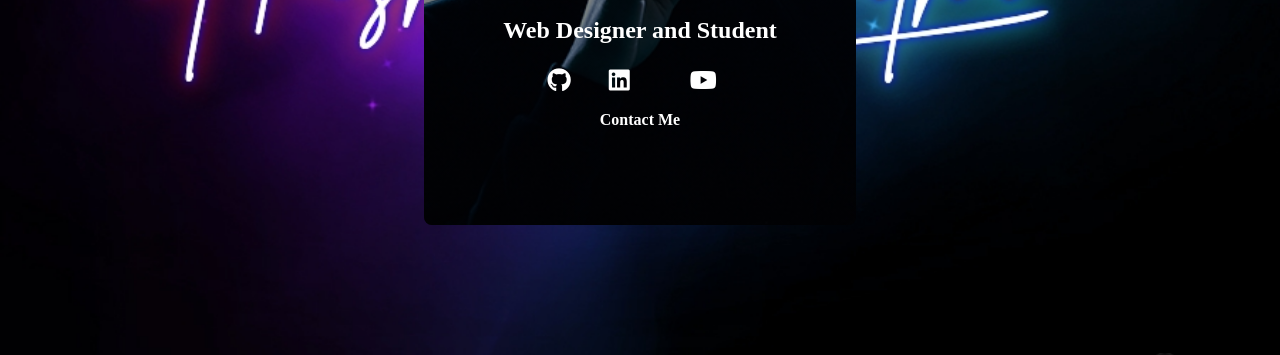
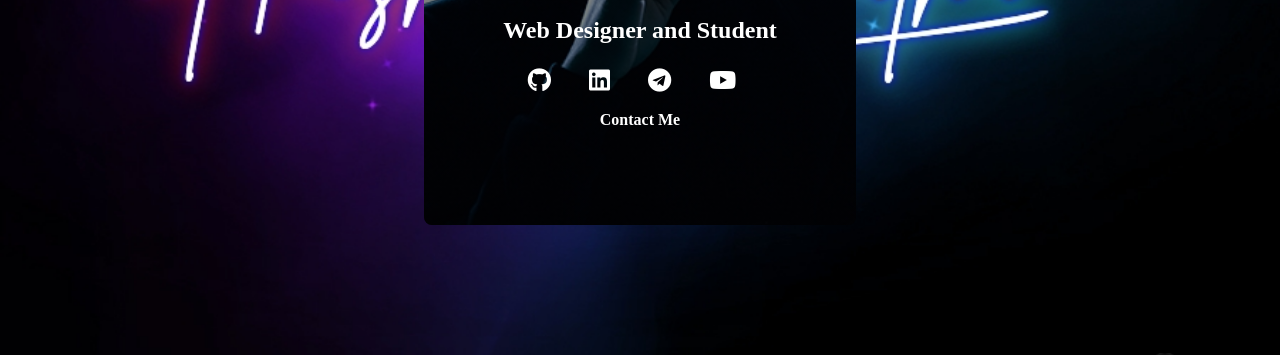
Before and after one commit to HashanDimuthu/DimuthuHashan, a plain HTML site: page index.html in a window 1280 px wide. Shown: the part 445-800 px from the top of the page. Drawn offline with Linux system fonts and the light colour scheme; a web font is replaced by a local one.

Commit message:
Update index.html

```diff
--- a/index.html
+++ b/index.html
@@ -23,7 +23,7 @@
             <div class="link">
                <a href="https://github.com/HashanDimuthu" class="fab fa-github" target="_blank"></a>
                <a href="https://www.linkedin.com/in/hashan-dimuthu-b0a74322a/" class="fab fa-linkedin" target="_blank"></a>
-               <a href="https://t.me/HashanDimuthu" class="fab fa-teloegram" target="_blank"></a>
+               <a href="https://t.me/HashanDimuthu" class="fab fa-telegram" target="_blank"></a>
                <a href="https://www.youtube.com/channel/UCMb9Rcf7mh71x9glgb5oR8A" class="fab fa-youtube" target="_blank"></a>
             </div>
             <div class="end">
```
